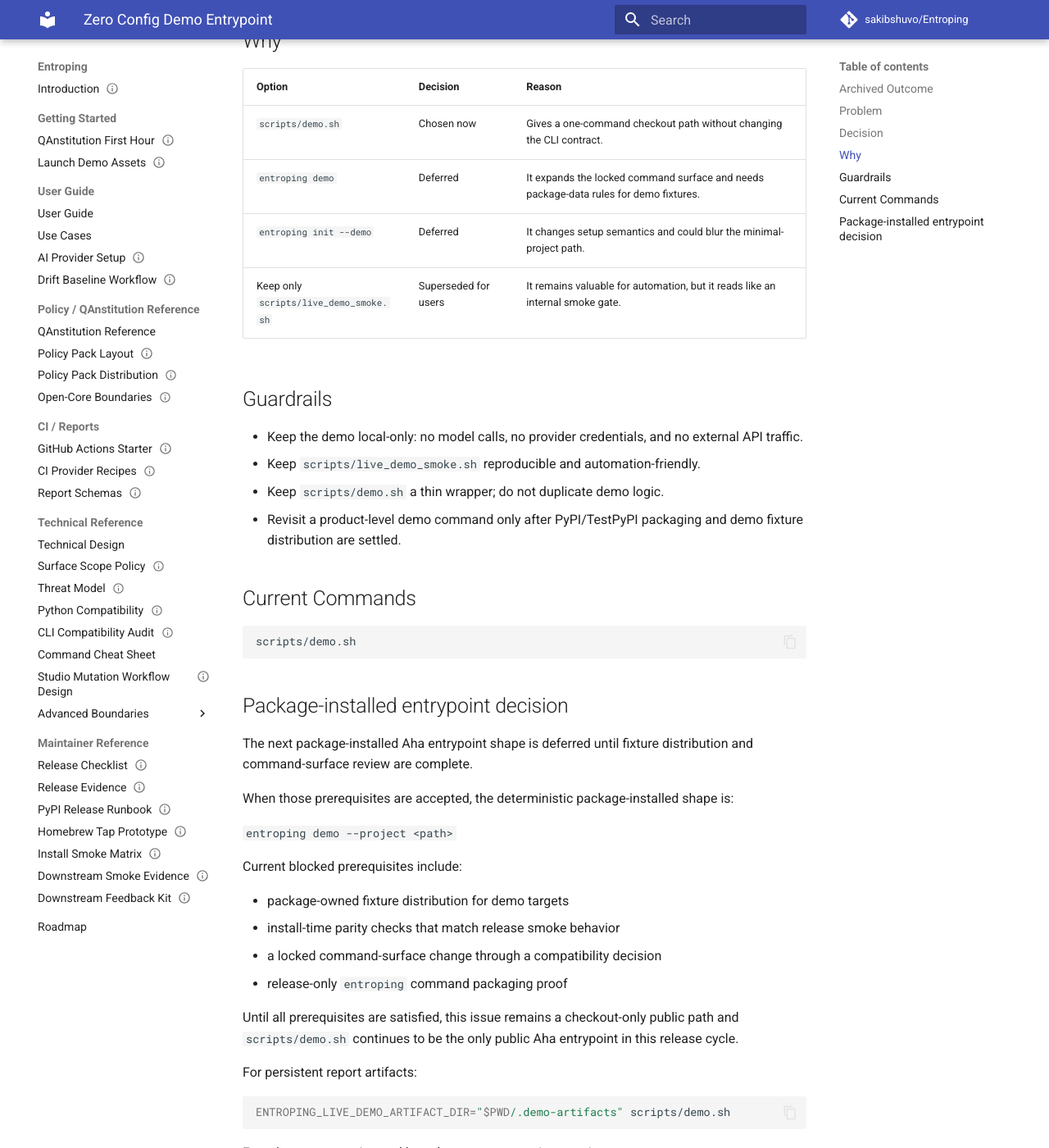
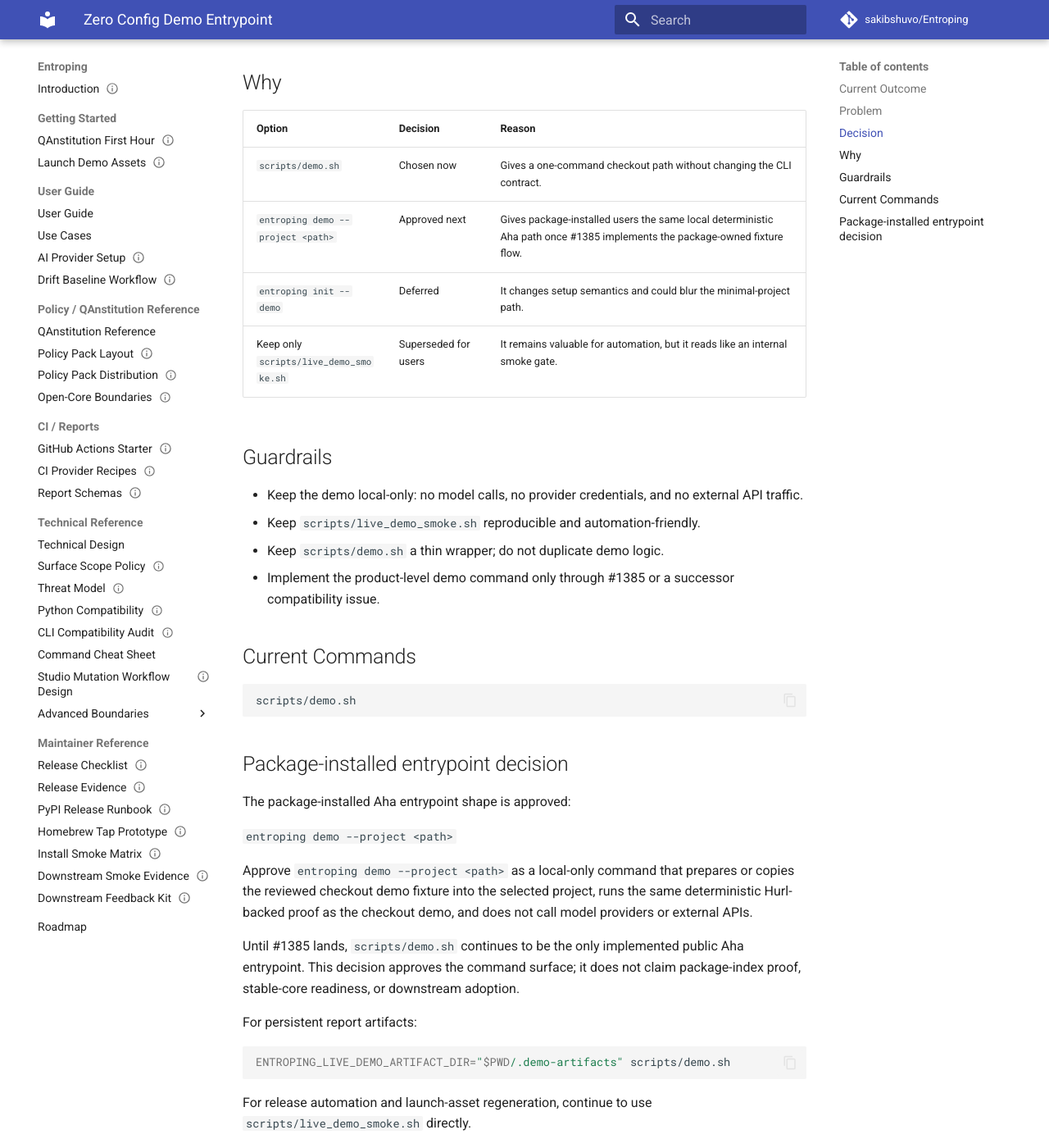
Before and after one commit to sakibshuvo/Entroping, an MkDocs documentation site: the page built from docs/meta/ZERO_CONFIG_DEMO_ENTRYPOINT.md, in a window 1280 px wide and 1400 px high, scrolled down 869 px. Shown: the whole window at 82% size. Built offline with MkDocs 1.6.1 and Material for MkDocs 9.7.7, drawn with Linux system fonts in a browser that asks for light colours; comment, search, counter and statistics services are not loaded; some of the changed text lies outside the part shown.

Commit message:
docs(stable-core): approve demo compatibility surface
Closes #308

```diff
--- a/docs/meta/ZERO_CONFIG_DEMO_ENTRYPOINT.md
+++ b/docs/meta/ZERO_CONFIG_DEMO_ENTRYPOINT.md
@@ -10,14 +10,14 @@
 
 # Zero Config Demo Entrypoint
 
-## Archived Outcome
+## Current Outcome
 
-Archived outcome: `scripts/demo.sh` is the checkout demo entrypoint.
+Current checkout outcome: `scripts/demo.sh` remains the implemented checkout
+demo entrypoint.
 
-This is a completed v0.2 decision note retained for traceability. The durable
-current guidance lives in `README.md`, `docs/user/USER_GUIDE.md`, and
-`scripts/demo.sh`; do not treat this note as an active roadmap or command
-proposal.
+Current package-installed decision: approve `entroping demo --project <path>` as
+the next Aha command shape. Implementation is tracked by #1385 and must preserve
+the local-only deterministic demo boundary.
 
 ## Problem
 
@@ -26,27 +26,28 @@
 checked-in launch assets, and a README demo, but the public entrypoint should be
 easier to remember than `scripts/live_demo_smoke.sh`.
 
-At the same time, the v4.1 CLI surface is intentionally locked. Adding a new
-product command or flag before packaging and demo-asset ownership are settled
-would create command drift.
+At the same time, the v4.1 CLI surface is intentionally locked. A package-level
+demo command needs an explicit compatibility decision before implementation.
 
 ## Decision
 
-Use `scripts/demo.sh` as the public checkout demo entrypoint for v0.2.
+Use `scripts/demo.sh` as the public checkout demo entrypoint for v0.2. Approve
+`entroping demo --project <path>` as the package-installed Aha entrypoint shape
+for #1385.
 
 `scripts/demo.sh` performs friendly local preflight checks for `uv` and `hurl`,
 prints what it is about to prove, and then delegates to
 `scripts/live_demo_smoke.sh`. The smoke script remains the deterministic
 release-gate primitive for CI, release checks, and reproducible launch assets.
 
-Do not add `entroping demo` in v0.2. Do not add `init --demo` in v0.2.
+Do not add `init --demo` in v0.2.
 
 ## Why
 
 | Option | Decision | Reason |
 | --- | --- | --- |
 | `scripts/demo.sh` | Chosen now | Gives a one-command checkout path without changing the CLI contract. |
-| `entroping demo` | Deferred | It expands the locked command surface and needs package-data rules for demo fixtures. |
+| `entroping demo --project <path>` | Approved next | Gives package-installed users the same local deterministic Aha path once #1385 implements the package-owned fixture flow. |
 | `entroping init --demo` | Deferred | It changes setup semantics and could blur the minimal-project path. |
 | Keep only `scripts/live_demo_smoke.sh` | Superseded for users | It remains valuable for automation, but it reads like an internal smoke gate. |
 
@@ -56,8 +57,8 @@
   external API traffic.
 - Keep `scripts/live_demo_smoke.sh` reproducible and automation-friendly.
 - Keep `scripts/demo.sh` a thin wrapper; do not duplicate demo logic.
-- Revisit a product-level demo command only after PyPI/TestPyPI packaging and
-  demo fixture distribution are settled.
+- Implement the product-level demo command only through #1385 or a successor
+  compatibility issue.
 
 ## Current Commands
 
@@ -67,23 +68,18 @@
 
 ## Package-installed entrypoint decision
 
-The next package-installed Aha entrypoint shape is deferred until fixture
-distribution and command-surface review are complete.
-
-When those prerequisites are accepted, the deterministic package-installed shape is:
+The package-installed Aha entrypoint shape is approved:
 
 `entroping demo --project <path>`
 
-Current blocked prerequisites include:
+Approve `entroping demo --project <path>` as a local-only command that prepares
+or copies the reviewed checkout demo fixture into the selected project, runs the
+same deterministic Hurl-backed proof as the checkout demo, and does not call
+model providers or external APIs.
 
-- package-owned fixture distribution for demo targets
-- install-time parity checks that match release smoke behavior
-- a locked command-surface change through a compatibility decision
-- release-only `entroping` command packaging proof
-
-Until all prerequisites are satisfied, this issue remains a checkout-only public
-path and `scripts/demo.sh` continues to be the only public Aha entrypoint in this
-release cycle.
+Until #1385 lands, `scripts/demo.sh` continues to be the only implemented public
+Aha entrypoint. This decision approves the command surface; it does not claim
+package-index proof, stable-core readiness, or downstream adoption.
 
 For persistent report artifacts:
 
--- a/docs/meta/release-evidence.json
+++ b/docs/meta/release-evidence.json
@@ -3,8 +3,7 @@
   "stable_core_ready": false,
   "stable_core_blockers": [
     "package-index proof",
-    "real downstream user feedback",
-    "stable-core compatibility decision"
+    "real downstream user feedback"
   ],
   "releases": [
     {
```
Also changed, not shown: other parts of docs/meta/ZERO_CONFIG_DEMO_ENTRYPOINT.md (+1 -1 lines), README.md (+3 -1 lines), docs/meta/PROJECT_PROGRESS.md (+2 -2 lines), docs/meta/RELEASE_EVIDENCE.md (+0 -1 lines), docs/meta/VAULT_INDEX.md (+1 -1 lines), docs/technical/CLI_COMPATIBILITY_AUDIT.md (+20 -2 lines), docs/user/USER_GUIDE.md (+5 -2 lines), 8 other files.
